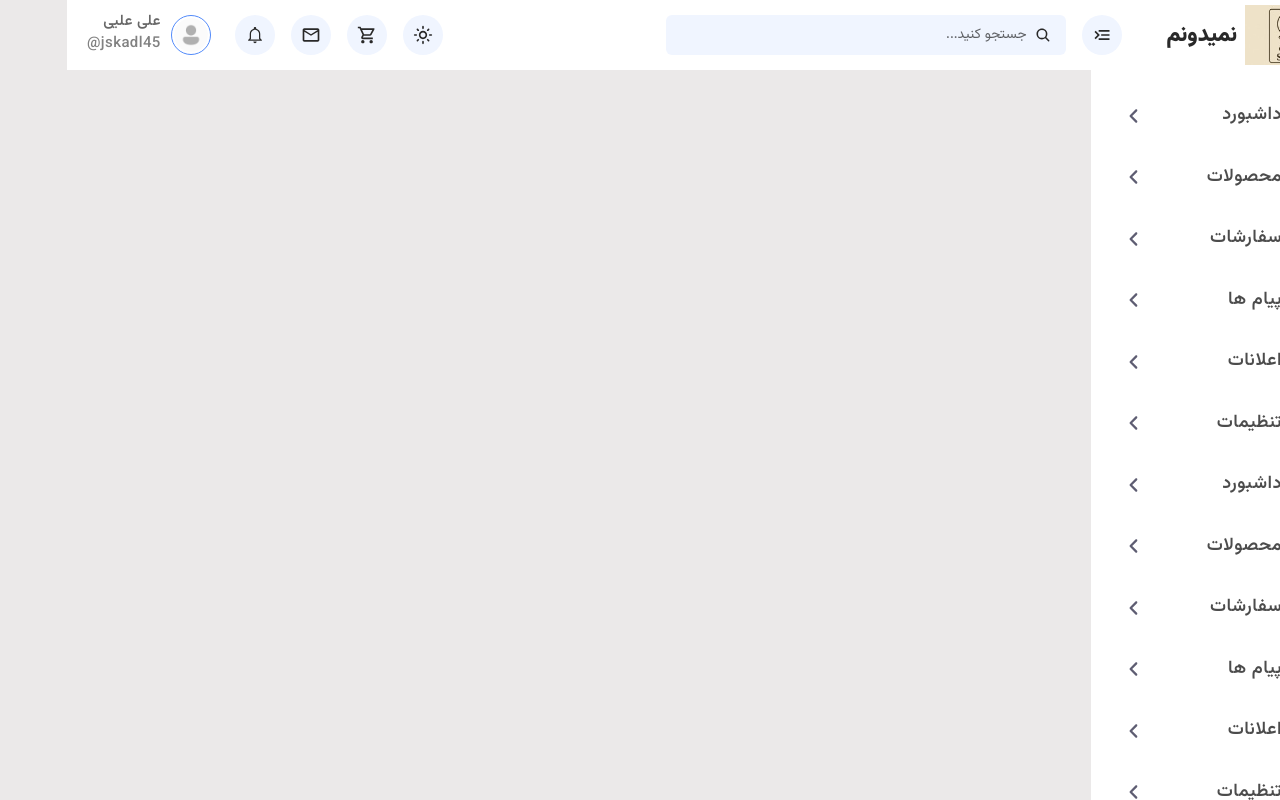
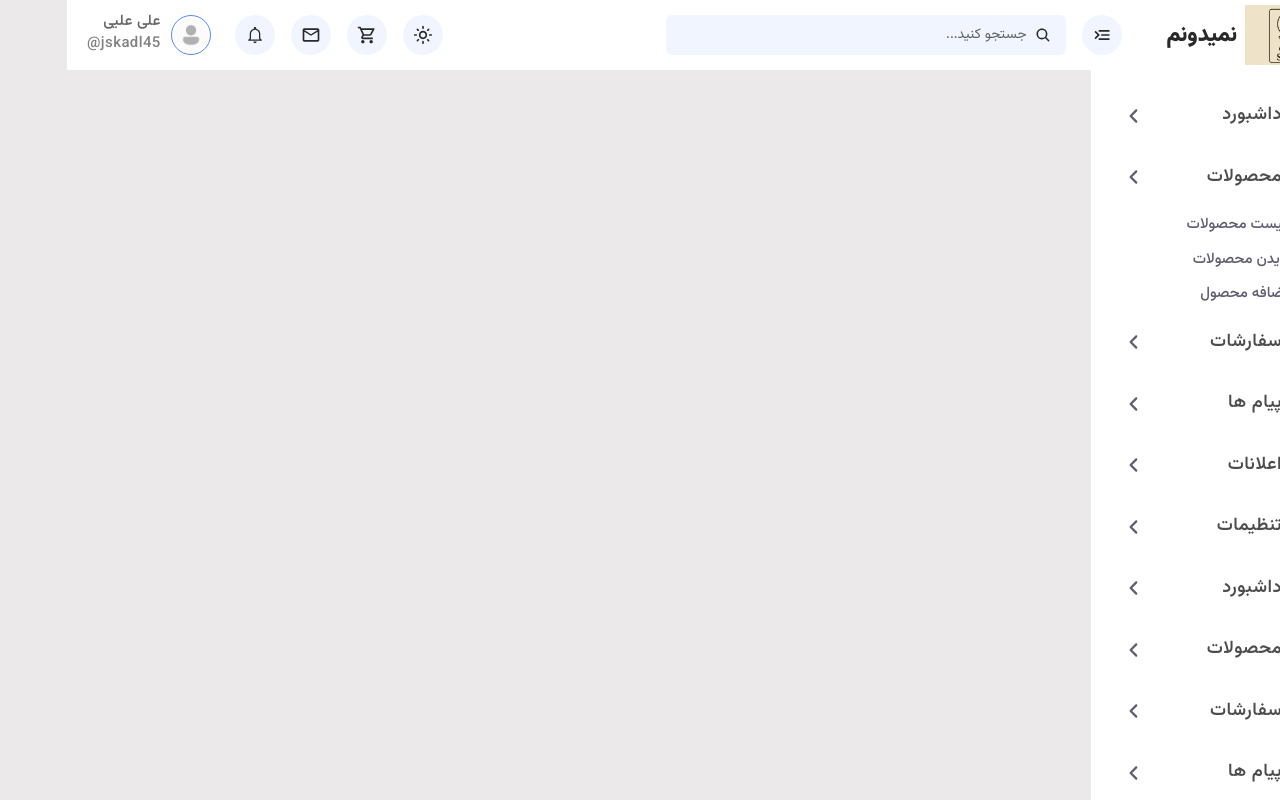
Before and after one commit to nima256/react-ecommerce, a React (Create React App) app in the folder admin/: page / in a window 1280 px wide. Built offline with nearby package versions, Linux system fonts and the light colour scheme.

Commit message:
Fixing Sidebar

```diff
--- a/admin/src/components/Sidebar/Sidebar.css
+++ b/admin/src/components/Sidebar/Sidebar.css
@@ -61,3 +61,44 @@
 .sidebar ul li button:hover {
   background: #f1f1f1;
 }
+
+.sidebar ul li button.act {
+  background: #f1f1f1;
+}
+
+.sidebar ul .submenu {
+  padding: 0px 45px !important;
+  position: relative;
+}
+
+.sidebar ul .submenu::before {
+  content: "";
+  width: 1px;
+  height: 95%;
+  position: absolute;
+  top: 0px;
+  right: 25px;
+  background: rgba(0, 0, 0, 0.2);
+}
+
+.sidebar ul .submenu li {
+  width: 100%;
+  list-style: none;
+}
+
+.sidebar ul .submenu li a {
+  color: #5e5d72 !important;
+  text-decoration: none !important;
+  display: block;
+  padding: 6px 0px;
+  font-size: 15px;
+  font-weight: 500;
+  transition: all 0.3s ease-in-out;
+}
+a {
+  text-decoration: none !important;
+}
+
+.sidebar ul .submenu li a:hover {
+  color: #0858f7 !important;
+}
--- a/admin/src/components/Sidebar/Sidebar.js
+++ b/admin/src/components/Sidebar/Sidebar.js
@@ -40,6 +40,17 @@ function Sidebar() {
                   <FaAngleLeft />
                 </span>
               </Button>
+              <ul className="submenu">
+                <li>
+                  <Link to={"#"}>لیست محصولات</Link>
+                </li>
+                <li>
+                  <Link to={"#"}>دیدن محصولات</Link>
+                </li>
+                <li>
+                  <Link to={"#"}>اضافه محصول</Link>
+                </li>
+              </ul>
             </Link>
           </li>
           <li>
```
